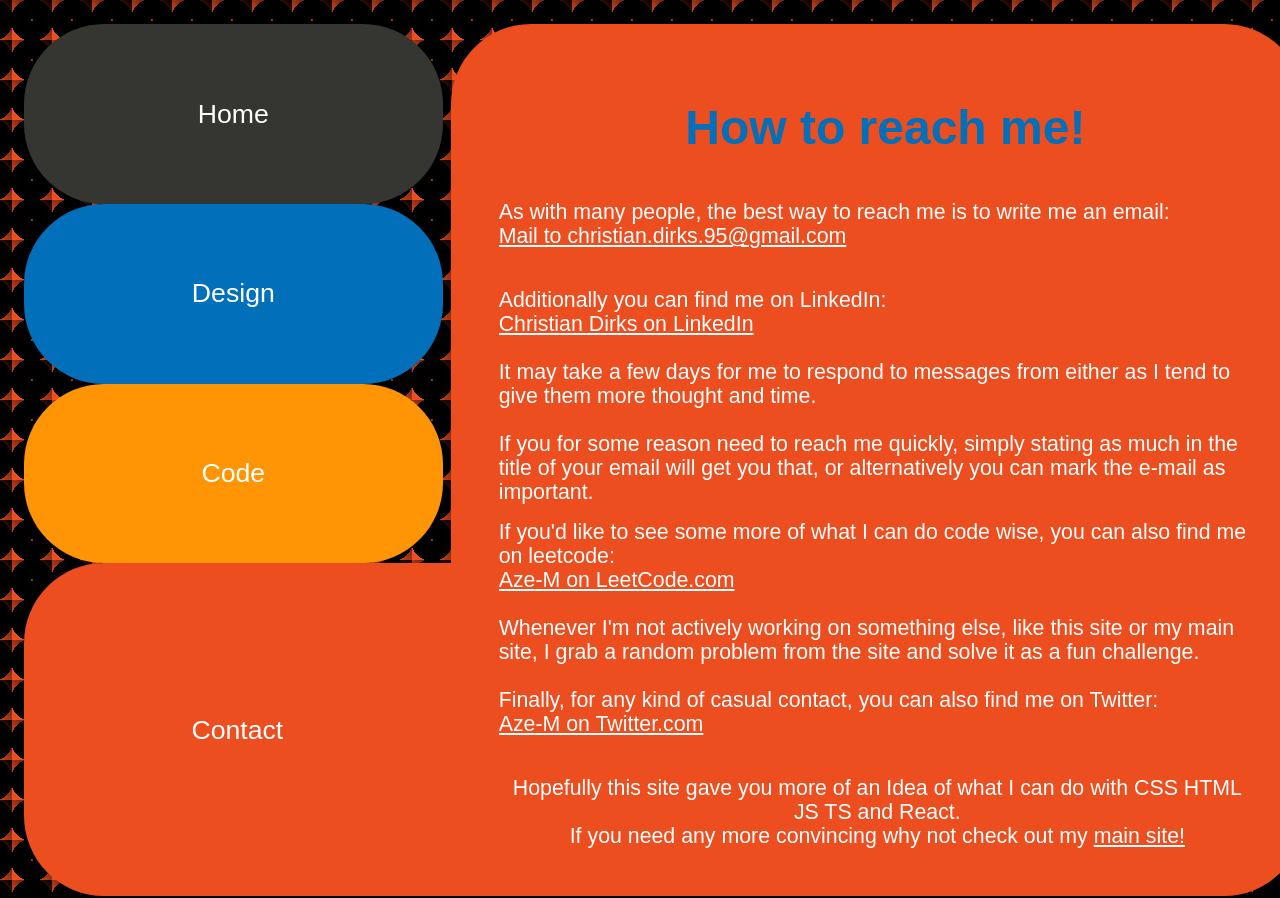
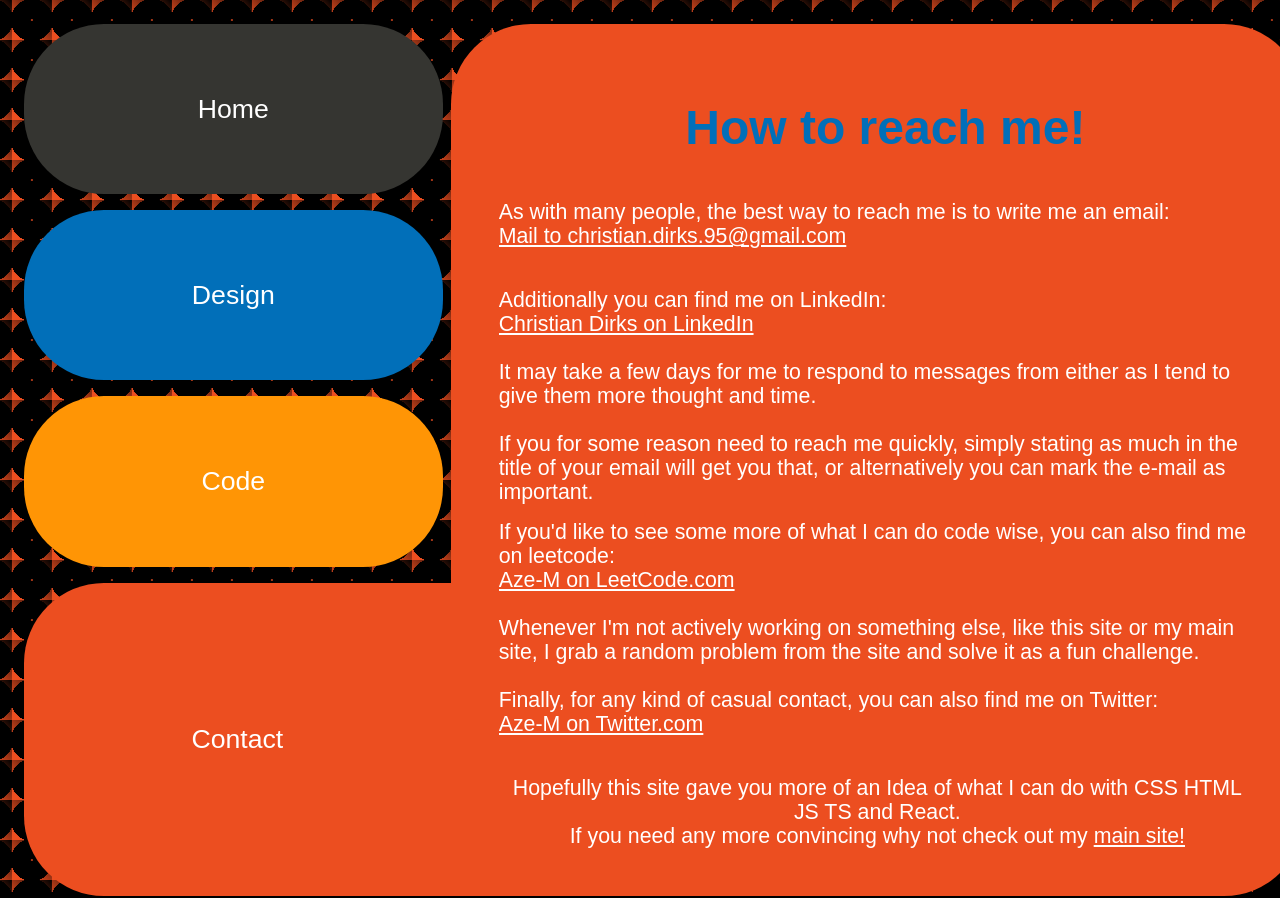
Before and after one commit to Aze-M/Portfolio-Site, a React (Vite) app: page /#/contact in a window 1280 px wide. Shown: the top 898 px of the page. Built offline with nearby package versions, Linux system fonts and the light colour scheme.

Commit message:
CSS adjustment.

```diff
--- a/src/App.css
+++ b/src/App.css
@@ -53,6 +53,7 @@
 
   border-radius: 5rem;
   margin-right: .5rem;
+  margin-block: .5rem;
 
   line-height: 100%;
   flex-grow: 1;
@@ -60,6 +61,16 @@
   transition: flex-grow 1s cubic-bezier(.79,.14,.15,.86), border-radius 2s cubic-bezier(.79,.14,.15,.86),margin-right 1s ease-in;
 
   user-select: none;
+}
+
+.menu>.button.top {
+  margin-top: 0;
+  margin-bottom: .5rem;
+}
+
+.menu>.button.bot {
+  margin-top: .5rem;
+  margin-bottom: 0;
 }
 
 .menu>.button>a {
--- a/src/App.tsx
+++ b/src/App.tsx
@@ -16,10 +16,10 @@ function App() {
 			<div className="grid-container">
 				<nav className="left">
 					<ul className="menu nopm">
-						<li className="button ngray" id="home" onClick={() => { window.location.href = "/#/home" }}><Link to="/home">Home</Link></li>
+						<li className="button ngray top" id="home" onClick={() => { window.location.href = "/#/home" }}><Link to="/home">Home</Link></li>
 						<li className="button blue" id="design" onClick={() => { window.location.href = "/#/design" }}><Link to="/design">Design</Link></li>
 						<li className="button lora" id="code" onClick={() => { window.location.href = "/#/code" }}><Link to="Code">Code</Link></li>
-						<li className="button dora" id="contact" onClick={() => { window.location.href = "/#/contact" }}><Link to="Contact">Contact</Link></li>
+						<li className="button dora bot" id="contact" onClick={() => { window.location.href = "/#/contact" }}><Link to="Contact">Contact</Link></li>
 					</ul>
 				</nav>
 				<div className="content right nopm" id="content">
```
